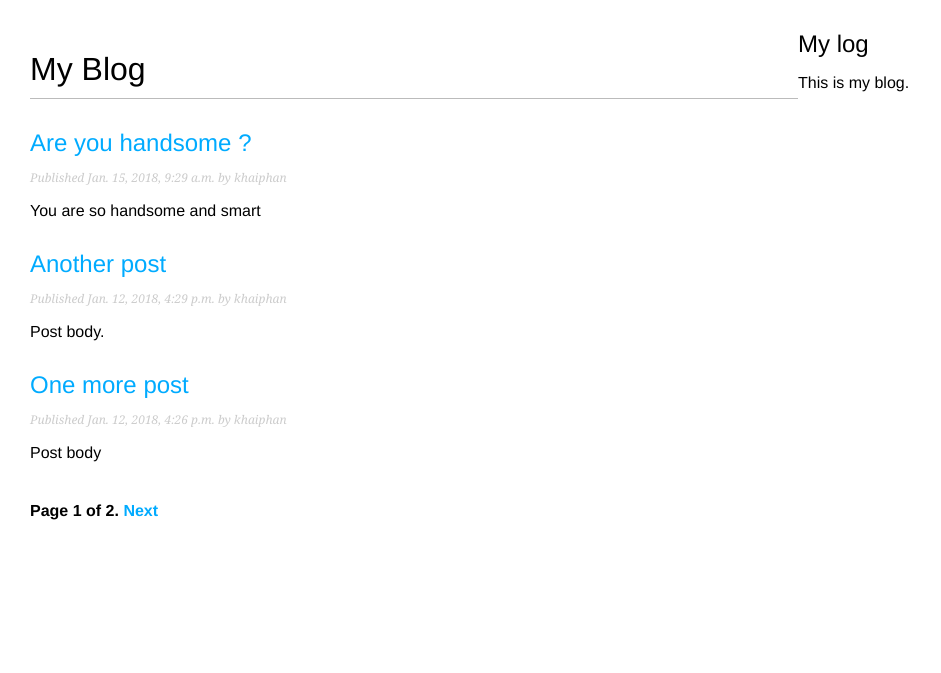
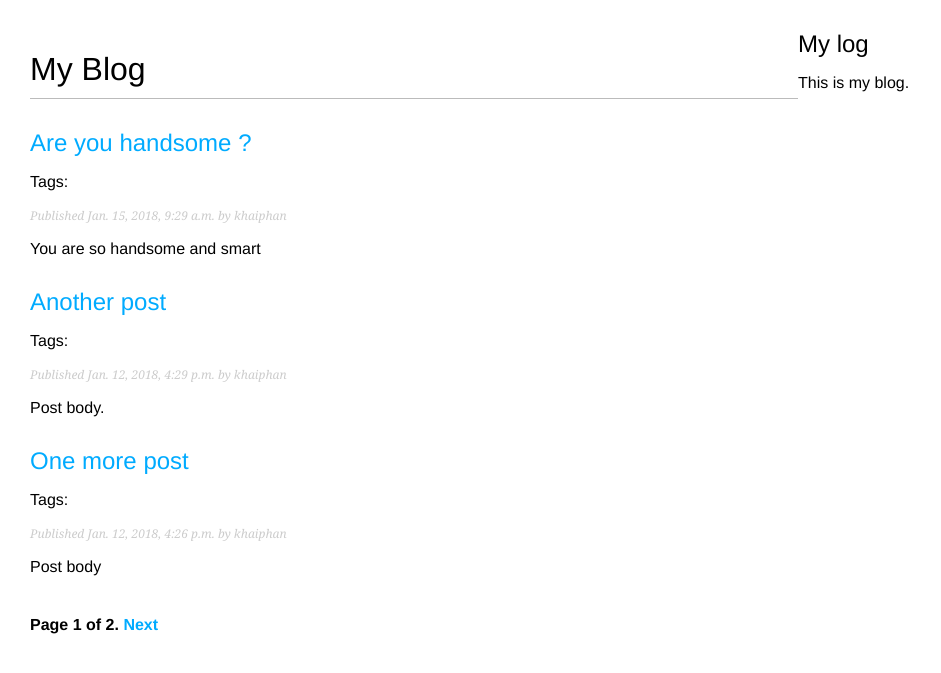
Before and after one commit to khaiphanvan/django2, a Django app: page /blog/ in a window 1280 px wide. Shown: the top 673 px of the page, without its empty margins (0-941 px from the left). Run offline with Django 3.2, Linux system fonts and the light colour scheme; data comes from the database, SQL or seed files in the repository; both versions use the stored data as it was after the commit; parts of the project's set-up code (start-up, migrations or seed data) failed here and were passed over.

Commit message:
commit 4

```diff
--- a/mysite/blog/models.py
+++ b/mysite/blog/models.py
@@ -3,6 +3,7 @@
 from django.contrib.auth.models import User
 from django.contrib.auth import get_user_model
 from django.urls import reverse
+from taggit.managers import TaggableManager
 
 def get_sentinel_user():
     return get_user_model().objects.get_or_create(username='deleted')[0]
@@ -39,6 +40,8 @@
     #published = PublishedManager()
     published = PublishedManage()
 
+    tags = TaggableManager()
+
     class Meta:
         ordering = ('-publish',)
 
--- a/mysite/blog/templates/blog/post/list.html
+++ b/mysite/blog/templates/blog/post/list.html
@@ -8,6 +8,7 @@
                 {{ post.title }}
             </a>
         </h2>
+        <p class="tags">Tags: {{ post.tags.all|join:", " }}</p>
         <p class="date">
             Published {{ post.publish }} by {{ post.author }}
         </p>
--- a/mysite/blog/views.py
+++ b/mysite/blog/views.py
@@ -44,10 +44,10 @@
             new_comment.post = post
             # Save the comment to the database
             new_comment.save()
-            comment_form = CommentForm()
+            return
     else:
         comment_form = CommentForm()
-    return render(request,'blog/post/detail.html', {'post': post,'comments': comments, 'comment_form': comment_form})
+    return render(request,'blog/post/detail.html', {'post': post, 'comments': comments, 'comment_form': comment_form})
 
 
 def post_share(request, post_id):
--- a/mysite/mysite/settings.py
+++ b/mysite/mysite/settings.py
@@ -43,6 +43,7 @@
     'django.contrib.messages',
     'django.contrib.staticfiles',
     'blog',
+    'taggit',
 ]
 
 MIDDLEWARE = [
```
Also changed, not shown: mysite/blog/migrations/0006_post_tag.py (added), mysite/blog/migrations/0007_auto_20180116_1232.py (added), mysite/db.sqlite3.
